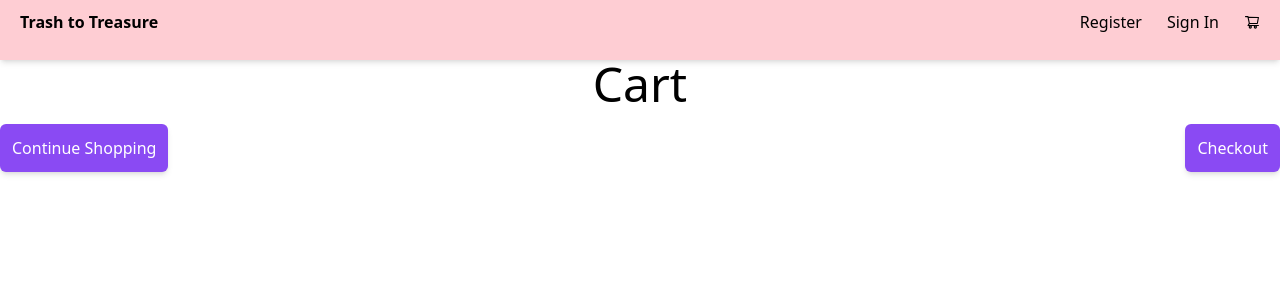
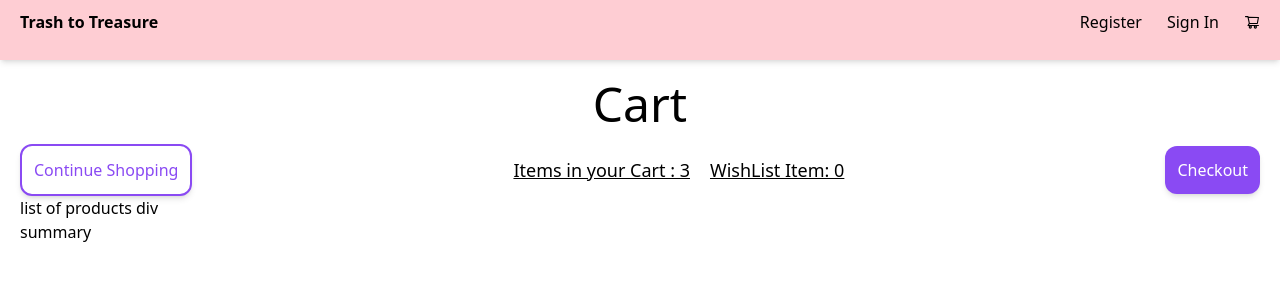
Before and after one commit to pierr05/project3-bookstore, a React (Create React App) app in the folder client/: page /cart in a window 1280 px wide. Shown: the top 300 px of the page. Built offline with nearby package versions, Linux system fonts and the light colour scheme.

Commit message:
adding pages and other changes

```diff
--- a/client/src/components/CreateAccount.jsx
+++ b/client/src/components/CreateAccount.jsx
@@ -31,7 +31,7 @@ function CreateAccount() {
   return (
     <div className="flex justify-center items-center h-screen">
       <div className="w-50 p-8 shadow-lg bg-gradient-to-r  from-pink-300 via-pink-400 to-pink-500 rounded-md">
-        <h1 className="text-3xl block text-center font-semibold text-gray-200"><i className="fa-solid fa-user"></i> Sign Up</h1>
+        <h1 className="text-3xl block text-center font-semibold text-white"><i className="fa-solid fa-user"></i> Sign Up</h1>
     <form onSubmit={handleSubmit}>
       <div className='flex flex-col'>
       <div className='text-white'>
@@ -40,6 +40,7 @@ function CreateAccount() {
           type="text"
           id="first-name-input"
           value={firstName}
+          placeholder='First Name'
           onChange={handleFirstNameChange}
         />
       </div>
@@ -49,6 +50,7 @@ function CreateAccount() {
           type="text"
           id="last-name-input"
           value={lastName}
+          placeholder='Last Name'
           onChange={handleLastNameChange}
         />
       </div>
@@ -59,6 +61,7 @@ function CreateAccount() {
           id="email-input"
           className="w-70 h-11 rounded-lg"
           value={email}
+          placeholder='  Email'
           onChange={handleEmailChange}
         />
       </div>
@@ -69,6 +72,7 @@ function CreateAccount() {
           id="password-input"
           className="w-70 h-11 rounded-lg"
           value={password}
+          placeholder='  Password'
           onChange={handlePasswordChange}
         />
       </div>
--- a/client/src/components/Login.jsx
+++ b/client/src/components/Login.jsx
@@ -1,11 +1,10 @@
 import React from 'react'
-import Bookshop from '../assets/Bookshop.png'
 
 export default function Login() {
   return (
     <div className="flex justify-center items-center h-screen">
       <div className="w-96 p-10 shadow-lg bg-gradient-to-r from-pink-300 via-pink-400 to-pink-500 rounded-md">
-        <h1 className="text-3xl block text-center font-semibold text-gray-200"><i className="fa-solid fa-user"></i> Login</h1>
+        <h1 className="text-3xl block text-center font-semibold text-white"><i className="fa-solid fa-user"></i> Login</h1>
           {/* <!-- Username --> */}
           <div className="mt-3">
             <label for="username" className="block text-base mb-2 text-white">Username/Email</label>
--- a/client/src/index.css
+++ b/client/src/index.css
@@ -5,6 +5,6 @@
 
 @layer base {
     button{
-        @apply text-white bg-[#8a4af3] rounded-md shadow-md p-3 hover:scale-[1.1] ease-in duration-300;
+        @apply text-white bg-[#8a4af3] rounded-xl shadow-md p-3 hover:scale-[1.1] ease-in duration-300;
     }
 }
--- a/client/src/pages/Cart.jsx
+++ b/client/src/pages/Cart.jsx
@@ -5,12 +5,27 @@ function Cart() {
   return (
     <>
     <NavBar/>
-    <div>
+    <div className='p-5'>
     <div className='flex justify-center text-5xl'>Cart</div>
 
     <div className='flex items-center justify-between mt-4'>
-        <button>Continue Shopping</button>
+        <button className='bg-white text-[#8a4af3] border-2 border-[#8a4af3] hover:bg-white'>Continue Shopping</button>
+        <div className='flex underline text-lg hover:cursor-pointer'>
+            <p>Items in your Cart : 3</p>
+            <p className='ml-5'>WishList Item: 0</p>
+        </div>
         <button>Checkout</button>
+    </div>
+
+    {/* central div */}
+    <div>
+        <div>
+            list of products div
+            <div></div>
+            </div>
+            <div>
+                summary
+            </div>
     </div>
     </div>
 </>
```
